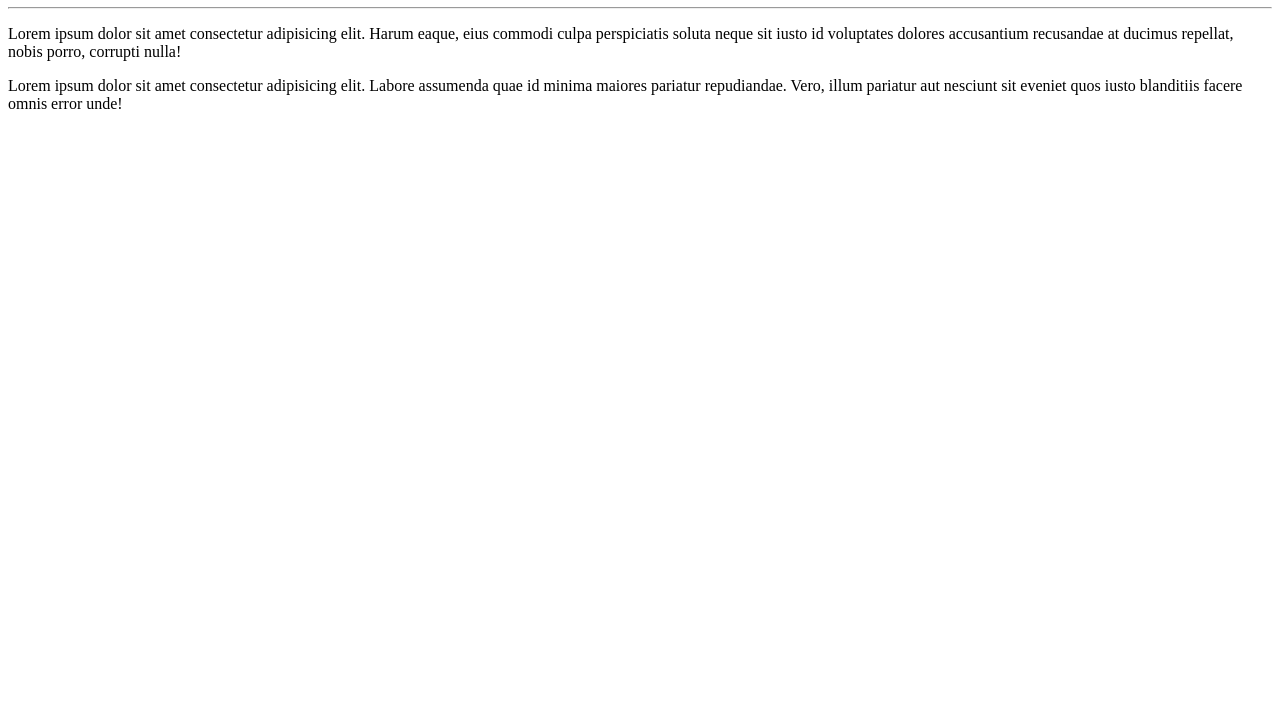
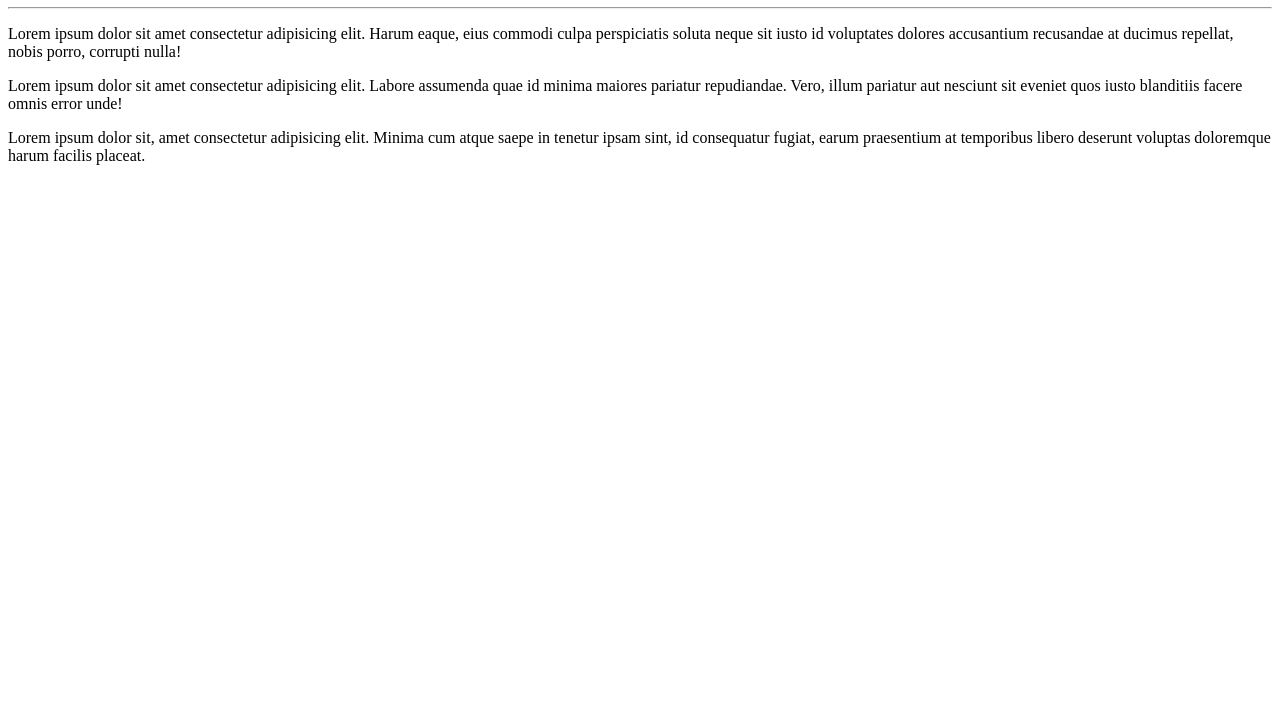
Before and after one commit to Franciscocpierna/ola-mundo, a plain HTML site: page siteexemplo/index.html in a window 1280 px wide. Shown: the part 73-800 px from the top of the page. Drawn offline with Linux system fonts and the light colour scheme.

Commit message:
alteração 20/01/2022

```diff
--- a/siteexemplo/index.html
+++ b/siteexemplo/index.html
@@ -11,5 +11,6 @@
     <hr>
     <p>Lorem ipsum dolor sit amet consectetur adipisicing elit. Harum eaque, eius commodi culpa perspiciatis soluta neque sit iusto id voluptates dolores accusantium recusandae at ducimus repellat, nobis porro, corrupti nulla!</p>
     <p>Lorem ipsum dolor sit amet consectetur adipisicing elit. Labore assumenda quae id minima maiores pariatur repudiandae. Vero, illum pariatur aut nesciunt sit eveniet quos iusto blanditiis facere omnis error unde!</p>
+     <p>Lorem ipsum dolor sit, amet consectetur adipisicing elit. Minima cum atque saepe in tenetur ipsam sint, id consequatur fugiat, earum praesentium at temporibus libero deserunt voluptas doloremque harum facilis placeat.</p>
 </body>
 </html>
```
